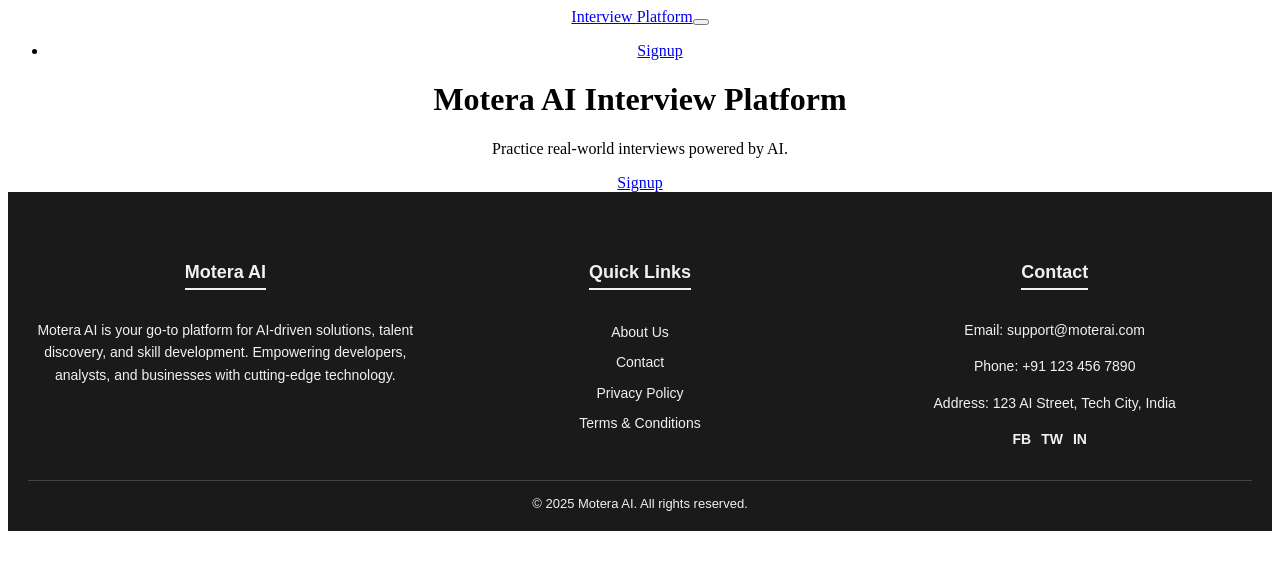
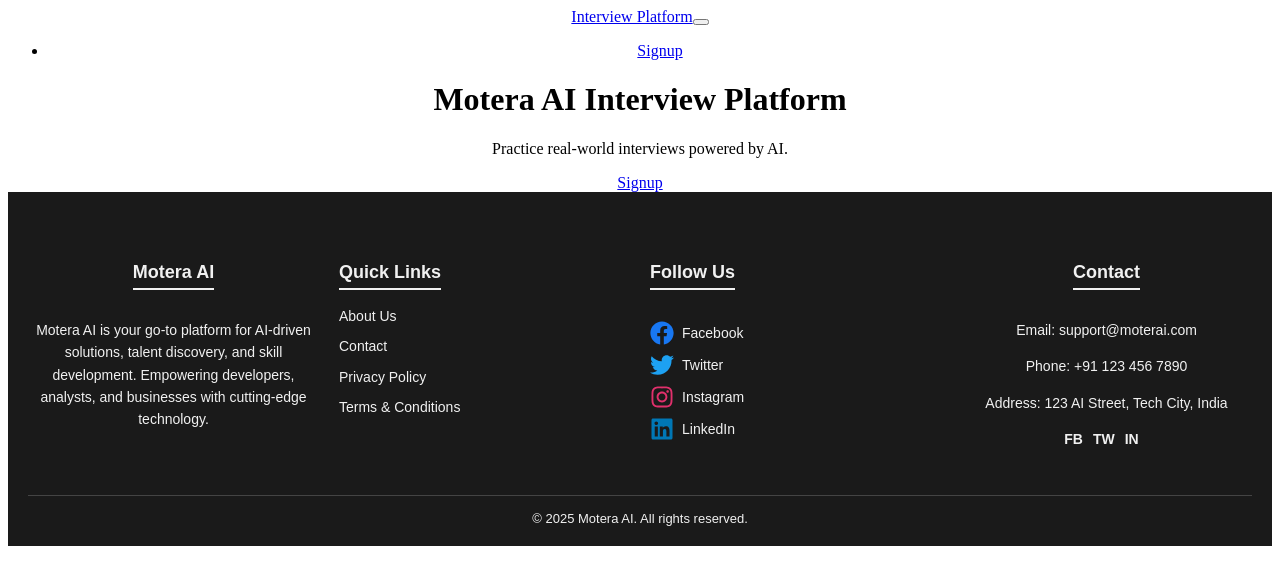
Before and after one commit to Bibhu23/motera-ai-mock-interview, a React (Create React App) app in the folder frontend/: page / in a window 1280 px wide. Shown: the top 584 px of the page. Built offline with nearby package versions, Linux system fonts and the light colour scheme.

Commit message:
made changes in footer

```diff
--- a/frontend/src/components/Footer.css
+++ b/frontend/src/components/Footer.css
@@ -7,7 +7,7 @@
 
 .footer-container {
   display: flex;
-  flex-wrap: wrap;
+  flex-wrap: nowrap;
   gap: 20px;
   justify-content: space-between;
 }
@@ -71,3 +71,45 @@
     gap: 30px;
   }
 }
+
+
+
+/* hii */
+.footer-section.follow,
+.footer-section.links {
+  display: flex;
+  flex-direction: column;
+  align-items: flex-start;
+  /* align everything to the left */
+}
+
+.footer-section.follow,
+.footer-section.footer-section.links ul {
+  list-style: none;
+  padding: 0;
+  margin: 0;
+  text-align: left;
+  width: 100%;
+  /* make it stretch same as others */
+}
+
+.footer-section.follow ul li {
+  display: flex;
+  align-items: center;
+  /* icon + text aligned */
+  margin-bottom: 8px;
+}
+
+.footer-section.follow ul li a {
+  display: flex;
+  align-items: center;
+  gap: 8px;
+  /* space between icon and text */
+  color: #f1f1f1;
+  text-decoration: none;
+  font-size: 14px;
+}
+
+.footer-section.follow ul li a:hover {
+  color: #00bfff;
+}
--- a/frontend/src/components/footer.js
+++ b/frontend/src/components/footer.js
@@ -1,4 +1,5 @@
 import React from "react";
+import { FaFacebook, FaTwitter, FaInstagram, FaLinkedin } from 'react-icons/fa';
 import "./Footer.css";
 
 const Footer = () => {
@@ -24,6 +25,35 @@ const Footer = () => {
             <li><a href="/terms">Terms & Conditions</a></li>
           </ul>
         </div>
+        <div className="footer-section follow">
+          <h5>Follow Us</h5>
+          <ul className="list-unstyled">
+            <li>
+              <a href="#" className="social-icon text-white">
+                <FaFacebook size={24} className="me-3" style={{ color: "#1877F2" }} />
+                Facebook
+              </a>
+            </li>
+            <li>
+              <a href="#" className="social-icon text-white">
+                <FaTwitter size={24} className="me-3" style={{ color: "#1DA1F2" }} />
+                Twitter
+              </a>
+            </li>
+            <li>
+              <a href="#" className="social-icon text-white">
+                <FaInstagram size={24} className="me-3" style={{ color: "#E1306C" }} />
+                Instagram
+              </a>
+            </li>
+            <li>
+              <a href="#" className="social-icon text-white">
+                <FaLinkedin size={24} className="me-3" style={{ color: "#0077B5" }} />
+                LinkedIn
+              </a>
+            </li>
+          </ul>
+        </div>
 
         {/* Contact */}
         <div className="footer-section contact">
```
